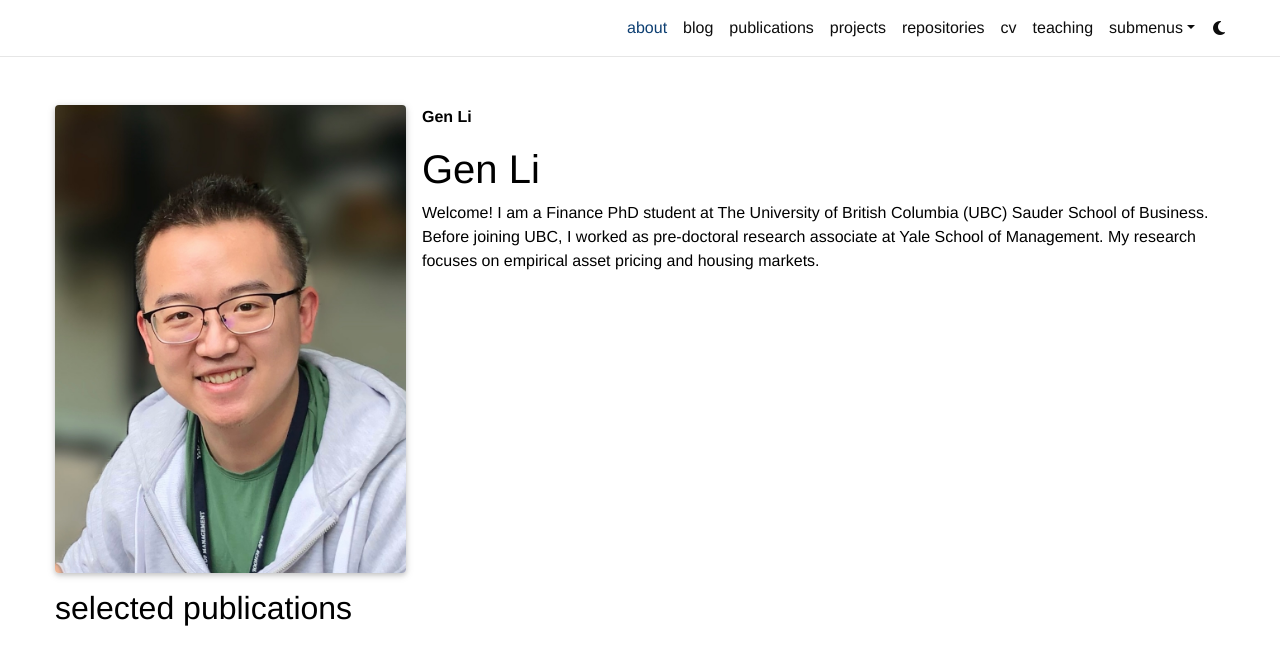
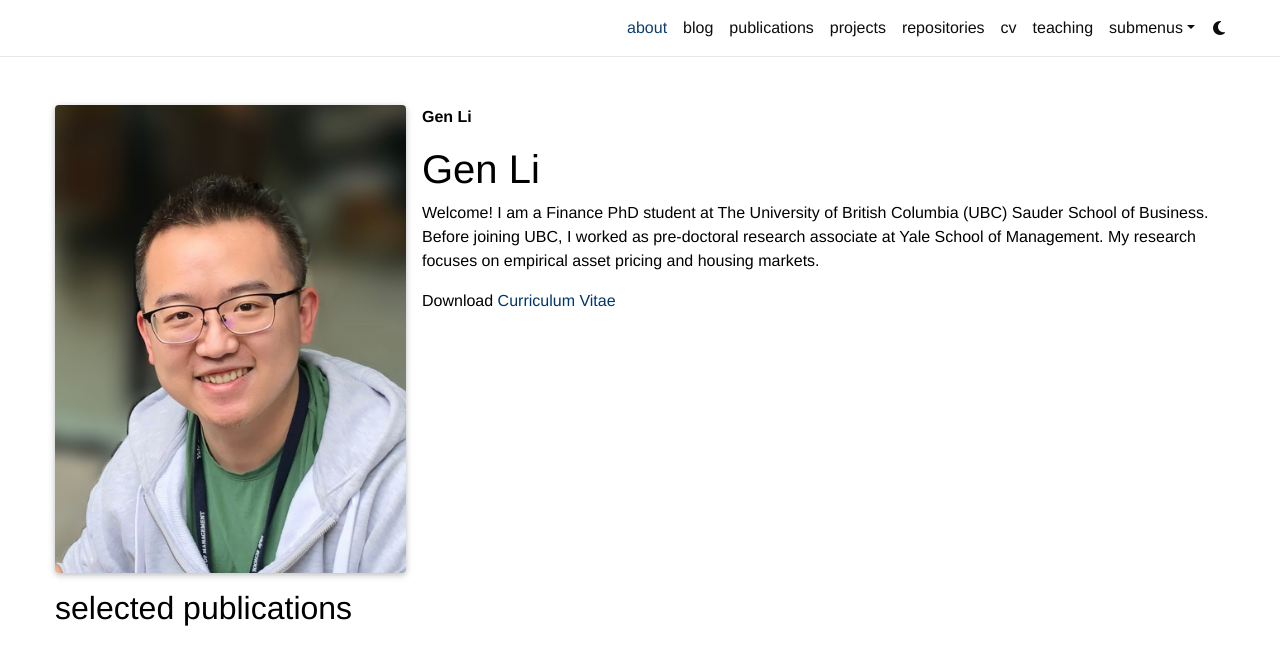
Before and after one commit to gen-li/gen-li.github.io, a Jekyll site: the page built from _pages/about.md, in a window 1280 px wide, cut to the strip 0-656 px from the top of the page. Built offline with Jekyll 4.4.1, drawn with Linux system fonts in a browser that asks for light colours; full-size pictures stand in for the smaller copies a plugin makes; comment, search, counter and statistics services are not loaded; a style sheet for code colours, icons or effects is not loaded.

Commit message:
Update about.md

```diff
--- a/_pages/about.md
+++ b/_pages/about.md
@@ -25,6 +25,8 @@ social: false  # includes social icons at the bottom of the page
 
 Welcome! I am a Finance PhD student at The University of British Columbia (UBC) Sauder School of Business. Before joining UBC, I worked as pre-doctoral research associate at Yale School of Management. My research focuses on empirical asset pricing and housing markets.
 
+Download [Curriculum Vitae](https://www.dropbox.com/s/q0hyee4nf0sh5gh/Resume_202212.pdf?dl=0)
+
 <!-- Write your biography here. Tell the world about yourself. Link to your favorite [subreddit](http://reddit.com). You can put a picture in, too. The code is already in, just name your picture `prof_pic.jpg` and put it in the `img/` folder.
 
 Put your address / P.O. box / other info right below your picture. You can also disable any of these elements by editing `profile` property of the YAML header of your `_pages/about.md`. Edit `_bibliography/papers.bib` and Jekyll will render your [publications page](/al-folio/publications/) automatically.
```
